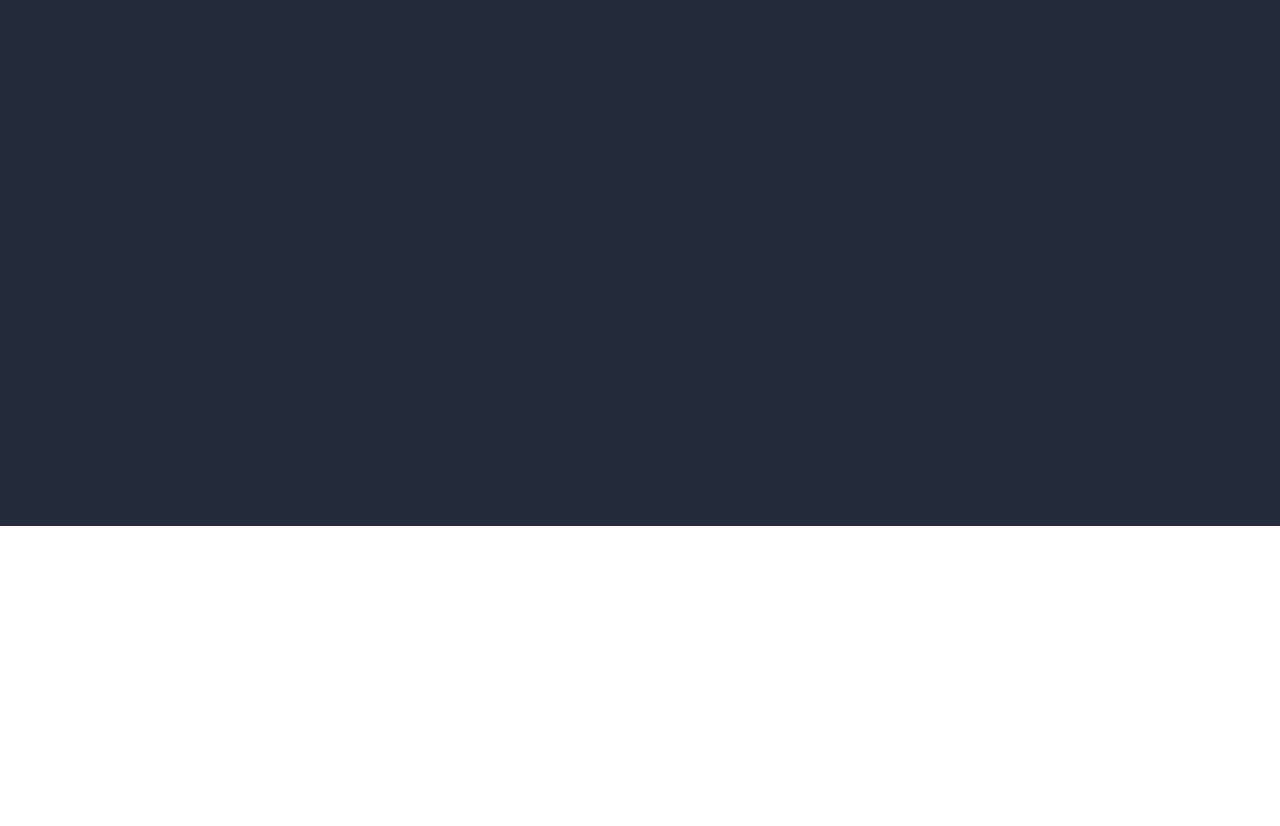
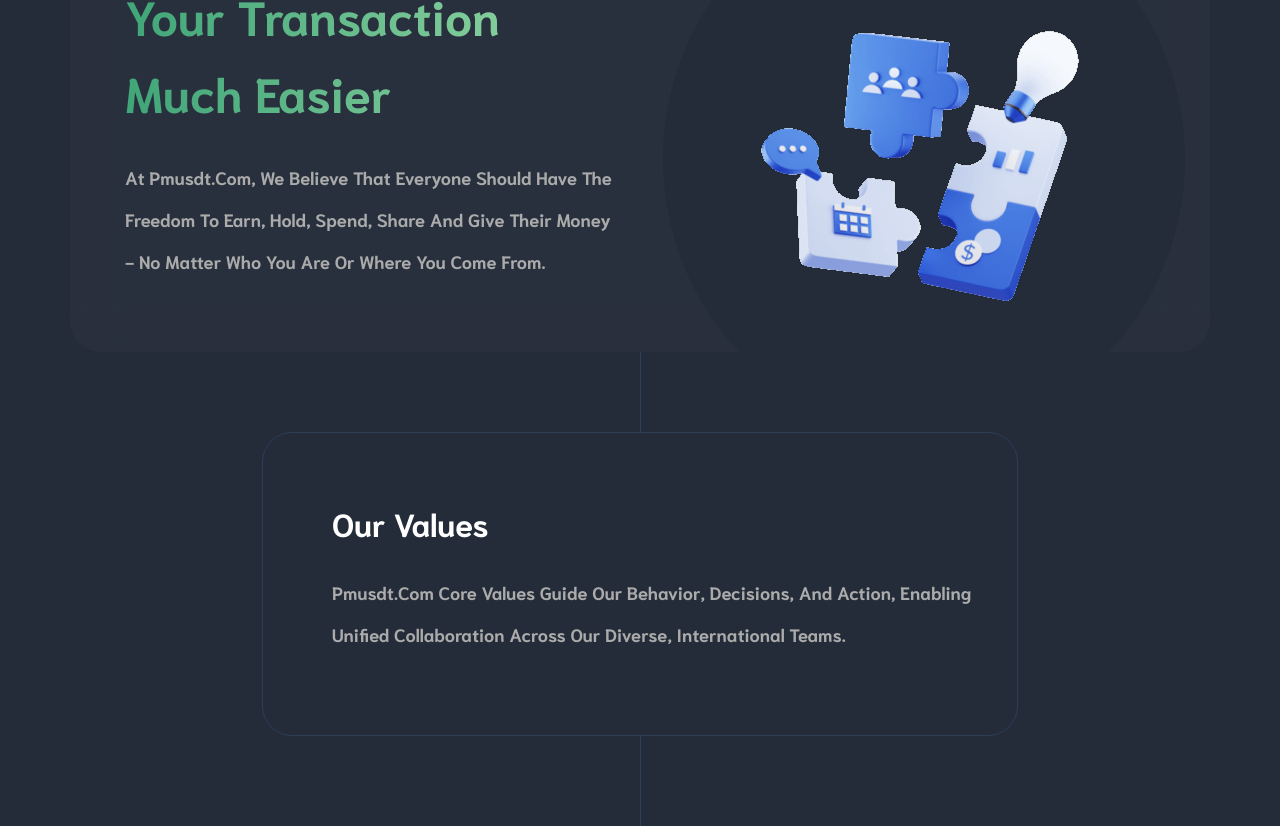
Before and after one commit to fatimaSfri/admin-panel, a React (Vite) app: page /about in a window 1280 px wide. Shown: the part 274-1100 px from the top of the page. Before the commit the page ends 800 px from the top, so only its background shows below. Built offline with nearby package versions, Linux system fonts and the light colour scheme.

Commit message:
add final

```diff
--- a/src/components/header/LoginItems.tsx
+++ b/src/components/header/LoginItems.tsx
@@ -19,7 +19,7 @@ const ProfileItems = () => {
         visibility: { xs: "hidden", sm: "visible" },
       }}
     >
-      <Box component="img" src={vector} alt="icon" sx={{ mr: 0.5 }} />
+      <Box component="img" src={vector} alt="icon" sx={{mr:"13px" }} />
 
       {userName ? (
         <Link to="dashboard" style={{ textDecoration: 'none' }}>
--- a/src/components/header/navigation.ts
+++ b/src/components/header/navigation.ts
@@ -10,7 +10,6 @@ export const NAV_ITEMS: NavItems = [
   { name: "Home", src: "/" },
   { name: "About Us", src: "/about" },
   { name: "Contact Us", src: "/contact-us" },
-  { name: "Blog", src: "/blog" },
   { name: "FAQ", src: "/faq" },
 ];
 
@@ -19,7 +18,6 @@ export const MENU_ITEMS: NavItems = [
   { name: "Home", src: "/" },
   { name: "About Us", src: "/about" },
   { name: "Contact Us", src: "/contact-us" },
-  { name: "Blog", src: "/blog" },
   { name: "FAQ", src: "/faq" },
   { name: "Register", src: "/auth/register" },
   { name: "Login", src: "/auth/login" },
--- a/src/components/panel/RenderStepContent.tsx
+++ b/src/components/panel/RenderStepContent.tsx
@@ -19,11 +19,11 @@ const RenderStepContent = ({ step, goToStep }: StepContentProps) => {
 
   if (step === 2) {
 
-    if (exchangeData.fromCurrency.value === "USDT") {
+    if (exchangeData?.fromCurrency.value === "USDT") {
       return <TetherToPm />;
     }
 
-    if (exchangeData.fromCurrency.value === "Perfect Money") {
+    if (exchangeData?.fromCurrency.value === "Perfect Money") {
       return <PmToTether />;
     }
 
--- a/src/components/panel/landing/AboutUs.tsx
+++ b/src/components/panel/landing/AboutUs.tsx
@@ -1,10 +1,42 @@
-import { Box } from "@mui/material"
-
+import BigBox from "../BigBox";
+import { GradientText } from "../dashboard/GradientText";
+import { AppTypographyBold } from "../../Use-everywhere/AppTypography ";
+import aboutImg from "../../../assets/img/about-us.png";
+import ValusBox from "./ValuesBox";
+import { ContentRow, Image, ImageWrapper, PageWrapper, TextWrapper } from "./StyledAbout";
 
 const AboutUs = () => {
   return (
-     <Box></Box>
-  )
-}
+    <PageWrapper>
+      <BigBox padding="20px 25px 70px 55px" mb="" >
+        <ContentRow>
+          <TextWrapper>
+            <GradientText
+              sx={{ lineHeight: "77px", paddingTop: "13px" }}
+              fontSizeLg={48}
+              fontSizeXs={32}
+            >
+              We are here to make your transaction much easier
+            </GradientText>
 
-export default AboutUs
+            <AppTypographyBold
+              size={18}
+              sx={{ lineHeight: "42px", marginTop: "26px" }}
+            >
+              At pmusdt.com, we believe that everyone should have the freedom to
+              earn, hold, spend, share and give their money - no matter who you
+              are or where you come from.
+            </AppTypographyBold>
+          </TextWrapper>
+
+          <ImageWrapper>
+            <Image src={aboutImg} alt="About us" />
+          </ImageWrapper>
+        </ContentRow>
+      </BigBox>
+   <ValusBox/>
+    </PageWrapper>
+  );
+};
+
+export default AboutUs;
--- a/src/components/panel/landing/FAQ.tsx
+++ b/src/components/panel/landing/FAQ.tsx
@@ -6,22 +6,13 @@ import { SearchIcon } from "../dashboard/Icon";
 import { CustomButton } from "../../Use-everywhere/CustomButton";
 import ButtonTag from "./ButtonTag";
 import QuestionBox from "./QuestionBox";
+import { PageWrapper } from "./StyledAbout";
 
 const FAQ = () => {
 
   return (
-    <Box
-      sx={{
-        width: { xs: 11 / 12, lg: 12 / 12 },
-        display: "flex",
-        flexDirection: "column",
-        minHeight: "100vh",
-        flexGrow: 1,
-        alignItems: "center",
-        mt: "140px",
-        mx: "auto",
-      }}
-    >
+
+    <PageWrapper>
       <BigBox padding="59px 96px 64px" mb="54px">
         <Box mx="auto">
           <GradientText fontSizeLg="48px" fontSizeXs="28px">
@@ -60,7 +51,7 @@ const FAQ = () => {
         <ButtonTag></ButtonTag>
       </BigBox>
       <QuestionBox></QuestionBox>
-    </Box>
+  </PageWrapper>
   )
 };
 
--- /dev/null
+++ b/src/components/panel/landing/StyledAbout.tsx
@@ -0,0 +1,112 @@
+import { Box } from "@mui/material";
+import { styled } from "@mui/material/styles";
+
+export const PageWrapper = styled(Box)(({ theme }) => ({
+  width: "100%",
+  maxWidth: "1140px",
+  display: "flex",
+  flexDirection: "column",
+  minHeight: "100vh",
+  flexGrow: 1,
+  alignItems: "center",
+  margin: "140px auto 0",
+
+  [theme.breakpoints.down("lg")]: {
+    width: "90%",
+  },
+}));
+
+export const ContentRow = styled(Box)(({ theme }) => ({
+  display: "flex",
+  gap: "40px",
+  [theme.breakpoints.down("lg")]: {
+    gap: "10px",
+  },
+  [theme.breakpoints.down("md")]: {
+    flexDirection: "column",
+    alignItems: "center",
+    gap: "30px",
+  },
+}));
+
+export const TextWrapper = styled(Box)(({ theme }) => ({
+  maxWidth: "498px",
+
+  [theme.breakpoints.down("md")]: {
+    textAlign: "center",
+  },
+}));
+
+export const ImageWrapper = styled(Box)(({ theme }) => ({
+  width: "100%",
+  aspectRatio: "1 / 1 ",
+  maxWidth: 535,
+  borderRadius: "50%",
+  backgroundColor: "#242C39",
+  display: "flex",
+  justifyContent: "center",
+  alignItems: "center",
+  marginBottom: "-150px",
+
+  [theme.breakpoints.down("md")]: {
+    width: 360,
+    marginBottom: 0,
+  },
+}));
+
+export const Image = styled("img")(({ theme }) => ({
+  Width: "100%",
+  height: "auto",
+
+  [theme.breakpoints.down("lg")]: {
+    width: "70%",
+  },
+  [theme.breakpoints.down("md")]: {
+    width: "60%",
+  },
+}));
+
+export const Wrapper = styled(Box)(({ theme }) => ({
+  maxWidth: 1140,
+  width: "100%",
+  display: "flex",
+  gap: 55,
+  justifyContent: "center",
+  alignItems: "center",
+  position: "relative",
+  marginBottom: 117,
+  paddingLeft: theme.spacing(2),
+  paddingRight: theme.spacing(2),
+  flexDirection: "column",
+  [theme.breakpoints.down("md")]: {
+    gap: 40,
+  },
+}));
+
+export const VerticalLine = styled(Box)(() => ({
+  width: 1,
+  height: "100%",
+  backgroundColor: "#2E3E59",
+  position: "absolute",
+  zIndex: 0,
+}));
+
+export const ContentOuter = styled(Box)(({ theme }) => ({
+  marginTop: 80,
+  zIndex: 10,
+
+  [theme.breakpoints.down("md")]: {
+    marginTop: 40,
+  },
+}));
+
+export const ContentBox = styled(Box)(({ theme }) => ({
+  padding: "42px 28px 80px 69px",
+  border: "1px solid #2E3E59",
+  borderRadius: 30,
+  backgroundColor: "#242C39",
+
+  [theme.breakpoints.down("sm")]: {
+    padding: "32px 24px 48px 32px",
+  },
+}));
--- /dev/null
+++ b/src/components/panel/landing/ValuesBox.tsx
@@ -0,0 +1,36 @@
+import { AppTypographyBold } from "../../Use-everywhere/AppTypography ";
+import { ContentBox, ContentOuter, VerticalLine, Wrapper } from "./StyledAbout";
+
+const ValusBox = () => {
+  const boxes = [1, 2, 3];
+
+  return (
+    <Wrapper>
+      <VerticalLine />
+      {boxes.map((_, index) => (
+        <ContentOuter key={index}>
+          <ContentBox>
+            <AppTypographyBold
+              color="white"
+              size={32}
+              sx={{ lineHeight: "96px" }}
+            >
+              Our values
+            </AppTypographyBold>
+
+            <AppTypographyBold
+              size={18}
+              sx={{ lineHeight: "42px", maxWidth: "657px" }}
+            >
+              pmusdt.com Core Values guide our behavior, decisions, and action,
+              enabling unified collaboration across our diverse, international
+              teams.
+            </AppTypographyBold>
+          </ContentBox>
+        </ContentOuter>
+      ))}
+    </Wrapper>
+  );
+};
+
+export default ValusBox;
```
Also changed, not shown: src/components/Use-everywhere/StyledInput.tsx (+0 -60 lines), src/assets/img/about-us.png (added).
